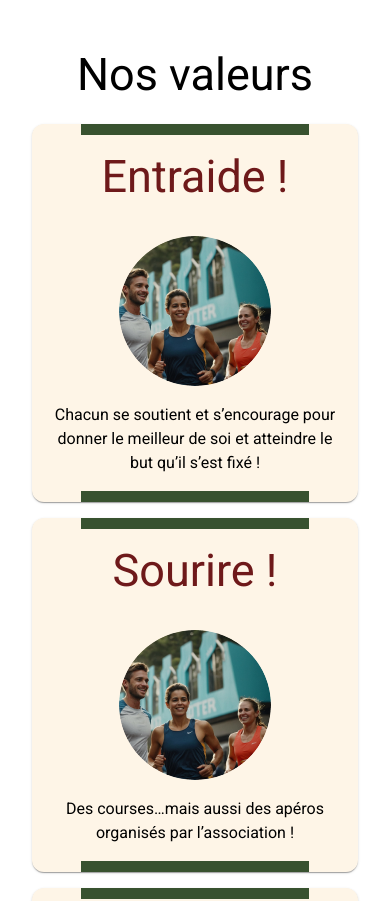
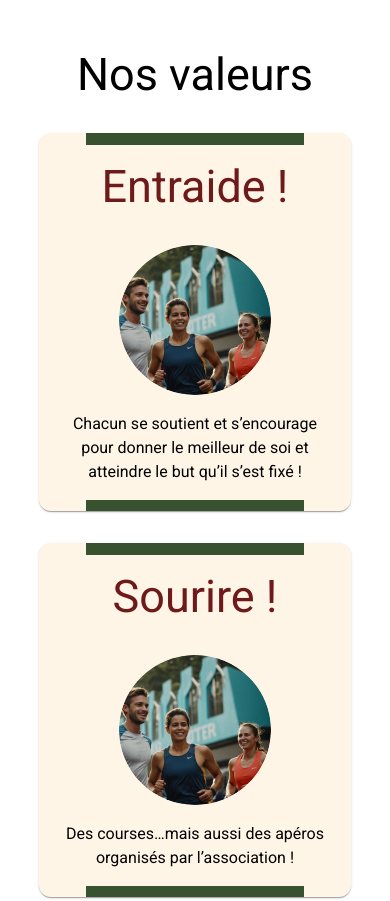
Before and after one commit to JulieRaymond/A2RunAlliance-front, an Angular app: page / in a window 390 px wide. Shown: the part 1429-2330 px from the top of the page. Built offline with nearby package versions, Linux system fonts and the light colour scheme.

Commit message:
value-card.component a little bit more responsive

```diff
--- a/src/app/value-card/value-card.component.scss
+++ b/src/app/value-card/value-card.component.scss
@@ -1,10 +1,10 @@
 @import '../../variables';
 
 .value-card {
-  margin: 1rem 2rem 1rem 2rem;
   overflow: hidden;
   text-align: center;
   background-color: $tertiary-color;
+  @include responsive-card(10%, 20%, 30%);
 }
 
 .top-bar,
@@ -20,9 +20,9 @@
   margin: 10px 0;
 }
 
-.mat-mdc-card-content>:last-child:not(.mat-mdc-card-footer) {
+.mat-mdc-card-content> h3{
   margin-bottom: 1rem;;
-  @include responsive-font(1rem, 1.5rem, 2rem);
+  @include responsive-font(1rem, 1.5rem, 1.5rem);
 }
 
 h2{
--- a/src/variables.scss
+++ b/src/variables.scss
@@ -27,3 +27,15 @@ $color-white-transparent : rgba(255, 255, 255, 0.7);
     font-size: $max-size;
   }
 }
+
+@mixin responsive-card($min-margin,$moy-margin, $max-margin) {
+  margin: 2rem $min-margin;
+
+  @media (min-width: $breakpoint-sm) {
+    margin: 2rem $moy-margin;
+  }
+  @media (min-width: $breakpoint-md) {
+    margin: 2rem $max-margin;
+  ;
+  }
+}
```
